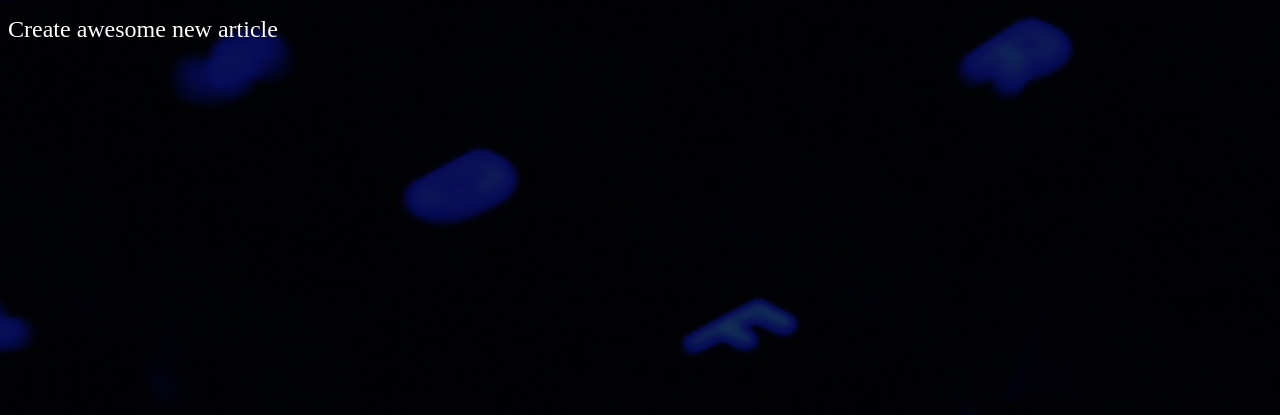
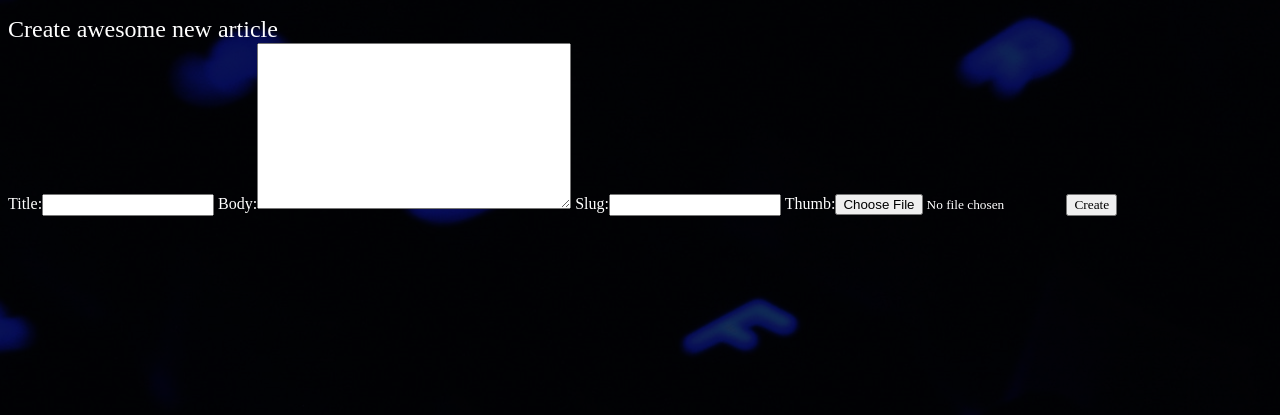
Before and after one commit to lukasz-otowski/django-neuronatic, a Django app: page /neuron/create/ in a window 1280 px wide. Shown: the part 92-507 px from the top of the page. Run offline with Django 3.2, Linux system fonts and the light colour scheme; a user stored in the database is signed in.

Commit message:
create model forms

```diff
--- /dev/null
+++ b/neuron/forms.py
@@ -0,0 +1,7 @@
+from django import forms
+from . import models
+
+class CreateArticle(forms.ModelForm):
+    class Meta:
+        model = models.Article
+        fields = ['title','body','slug','thumb']
--- a/neuron/templates/articles/article_create.html
+++ b/neuron/templates/articles/article_create.html
@@ -3,5 +3,10 @@
 {% block content %}
     <div class="create-article">
         <h2>Create awesome new article</h2>
+        <form class="site-form" action="{% url 'articles:create' %}" method="post" enctype="multipart/form-data">
+            {% csrf_token %}
+            {{ form }}
+            <input type="submit" value="Create">
+        </form>
     </div>
 {% endblock %}
--- a/neuron/views.py
+++ b/neuron/views.py
@@ -1,7 +1,8 @@
-from django.shortcuts import render
+from django.shortcuts import render, redirect
 from .models import Article
 from django.http import HttpResponse
 from django.contrib.auth.decorators import login_required
+from . import forms
 
 # Create your views here.
 def article_list(request):
@@ -15,4 +16,11 @@ def article_detail(request, slug):
 
 @login_required(login_url="/accounts/login/")
 def article_create(request):
-    return render(request, 'articles/article_create.html')
+    if request.method == 'POST':
+        form = forms.CreateArticle(request.POST)
+        if form.is_valid():
+            # save article to db
+            return redirect('articles:list')
+    else:
+        form = forms.CreateArticle()
+    return render(request, 'articles/article_create.html', {'form':form})
```
Also changed, not shown: db.sqlite3.
